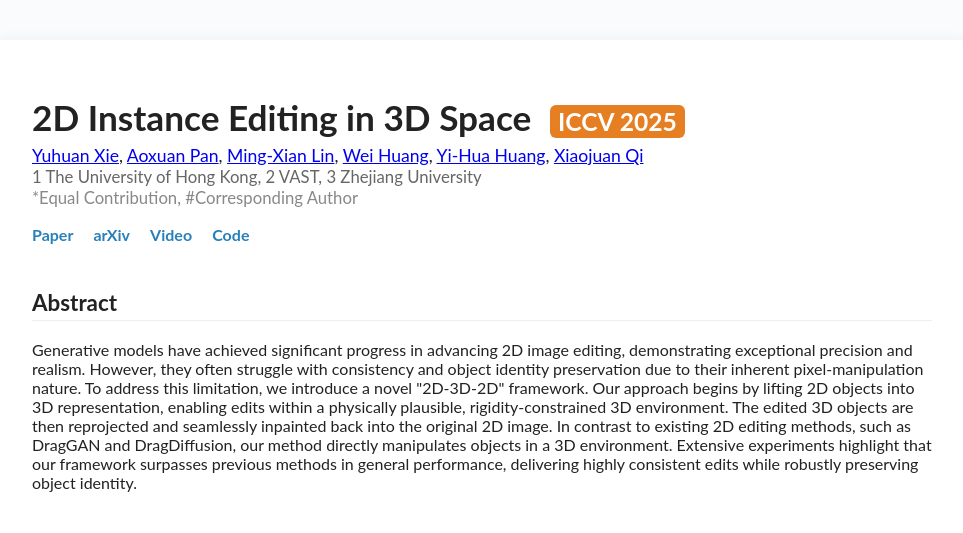
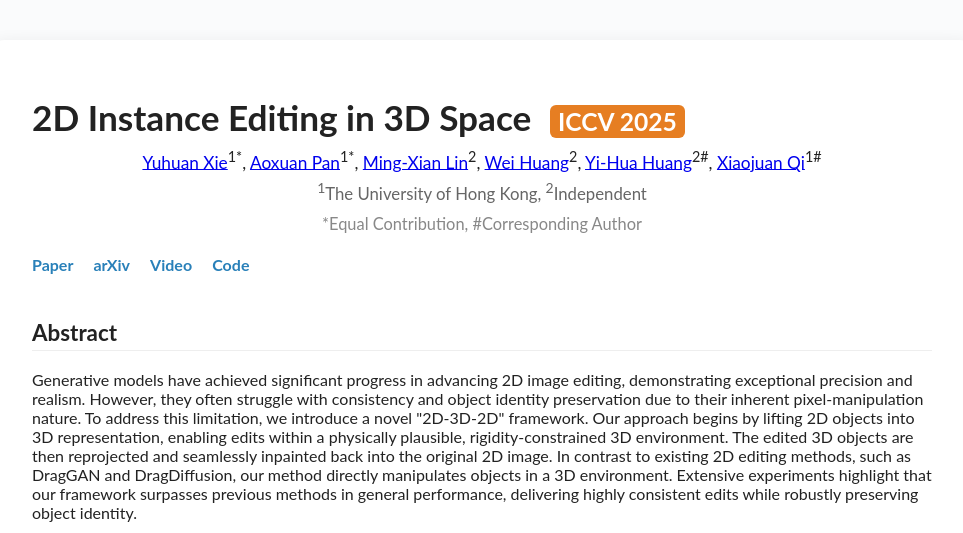
Before and after one commit to Panaoxuan/2D-SpaceEdit-web, a plain HTML site: page index.html in a window 1280 px wide. Shown: the top 533 px of the page, without its empty margins (158-1121 px from the left). Drawn offline with Linux system fonts and the light colour scheme.

Commit message:
init page

```diff
--- a/index.html
+++ b/index.html
@@ -9,15 +9,19 @@
 <body>
   <div class="container">
     <h1>2D Instance Editing in 3D Space <span class="conf">ICCV 2025</span></h1>
-    <div class="authors">
-      <a href="https://github.com/JohannaXie">Yuhuan Xie</a>,
-      <a href="https://github.com/panaoxuan/my-website">Aoxuan Pan</a>,
-      <a href="https://mxllc.github.io/">Ming-Xian Lin</a>,
-      <a href="https://aaron-weihuang.com/">Wei Huang</a>,
-      <a href="https://yihua7.github.io/website/">Yi-Hua Huang</a>,
-      <a href="https://xjqi.github.io/">Xiaojuan Qi</a>
+    <div class="authors" style="text-align:center; line-height:1.7; font-size:1.08em;">
+      <a href="https://github.com/JohannaXie">Yuhuan Xie</a><sup>1*</sup>,
+      <a href="https://github.com/panaoxuan/my-website">Aoxuan Pan</a><sup>1*</sup>,
+      <a href="https://mxllc.github.io/">Ming-Xian Lin</a><sup>2</sup>,
+      <a href="https://aaron-weihuang.com/">Wei Huang</a><sup>2</sup>,
+      <a href="https://yihua7.github.io/website/">Yi-Hua Huang</a><sup>2#</sup>,
+      <a href="https://xjqi.github.io/">Xiaojuan Qi</a><sup>1#</sup>
       <br>
-      <span class="affiliations">1 The University of Hong Kong, 2 VAST, 3 Zhejiang University</span><br>
+      <span class="affiliations" style="font-size:0.97em; color:#666;">
+        <sup>1</sup>The University of Hong Kong,
+        <sup>2</sup>Independent
+      </span>
+      <br>
       <span style="font-size:0.95em;color:#888;">*Equal Contribution, #Corresponding Author</span>
     </div>
     <div class="links">
```
